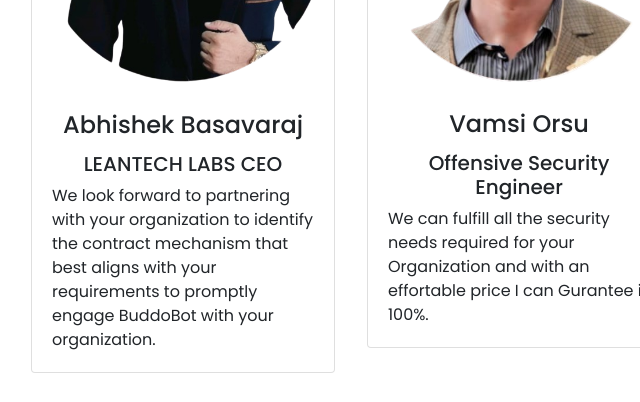
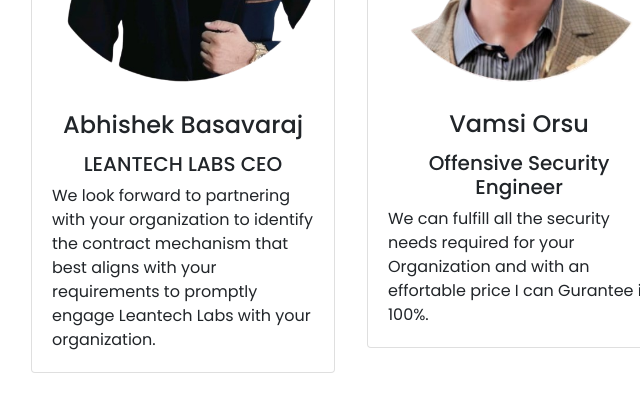
Before and after one commit to Manojachari/LANTECH-LABS, a plain HTML site: page contactUs.html in a window 1280 px wide. Shown: the part 1051-1453 px from the top of the page, 640-1280 px from the left. Drawn offline with nearby package versions, Linux system fonts and the light colour scheme; a small style sheet from the web is missing; a web font is replaced by a local one.

Commit message:
Update contactUs.html

```diff
--- a/contactUs.html
+++ b/contactUs.html
@@ -62,7 +62,7 @@
           <h4 class="card-title">Abhishek Basavaraj</h4>
           <h5>LEANTECH LABS CEO</h5>
           <p class="card-text text-left">We look forward to partnering with your organization to identify the contract mechanism that best aligns with your
-            requirements to promptly engage BuddoBot with your organization.</p>
+            requirements to promptly engage Leantech Labs with your organization.</p>
         </div>
       </div>
     </div>
```
